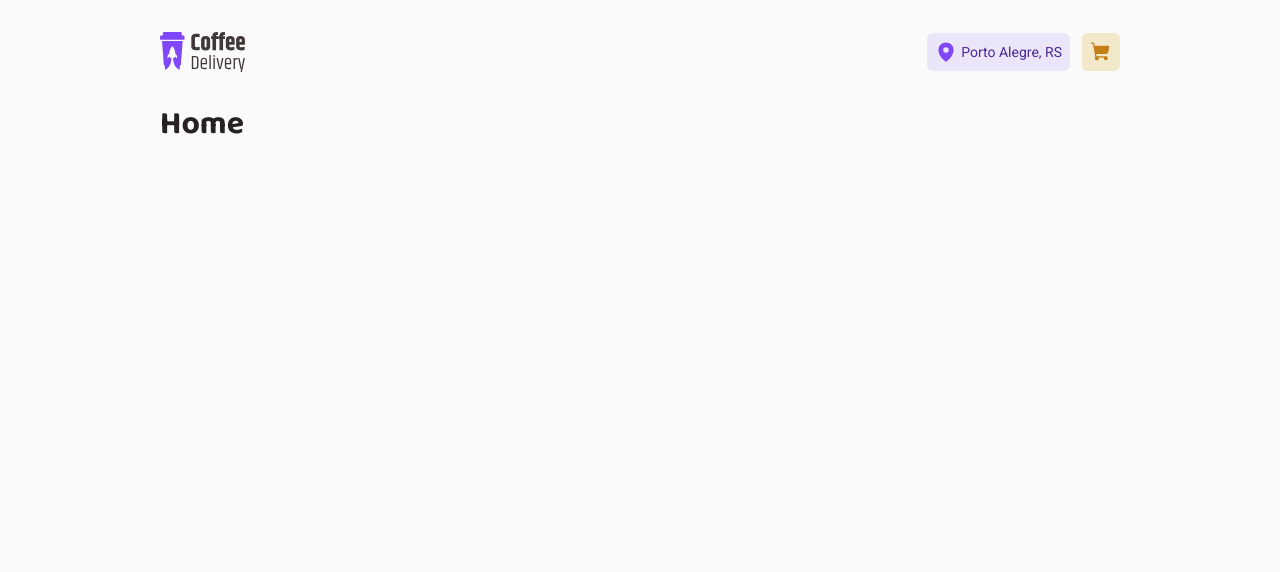
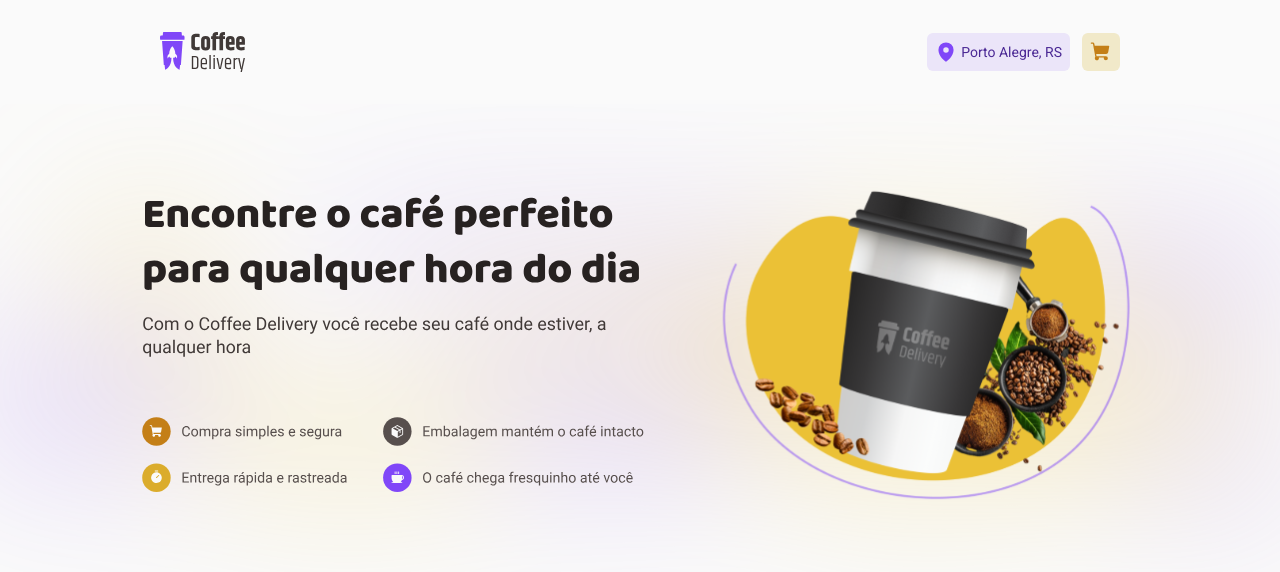
Before and after one commit to MartinGBB/coffee-delivery, a React (Vite) app: page / in a window 1280 px wide. Shown: the top 572 px of the page. Built offline with nearby package versions, Linux system fonts and the light colour scheme.

Commit message:
feat: posiciona banner

```diff
--- a/src/pages/Home/index.tsx
+++ b/src/pages/Home/index.tsx
@@ -1,7 +1,10 @@
+import banner from '../../assets/banner.svg'
+import { BannerImg } from './styles'
+
 export function Home() {
   return (
     <div>
-      <h1>Home</h1>
+      <BannerImg src={banner} alt="" />
     </div>
   )
 }
--- /dev/null
+++ b/src/pages/Home/styles.ts
@@ -0,0 +1,8 @@
+import styled from 'styled-components'
+
+export const BannerImg = styled.img`
+  position: absolute;
+  left: 0;
+  right: 0;
+  width: 100%;
+`
```
Also changed, not shown: src/assets/banner.svg (added).
